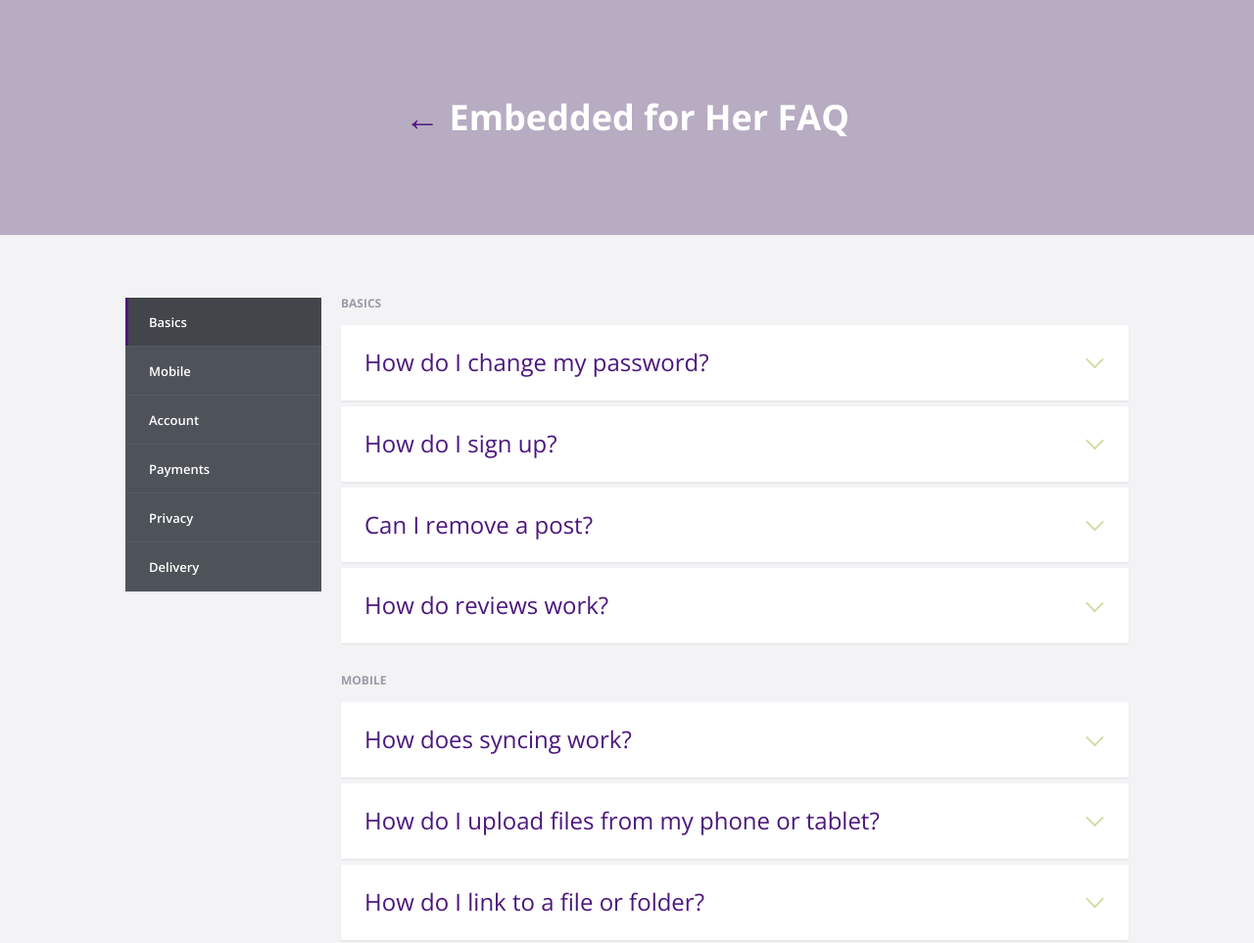
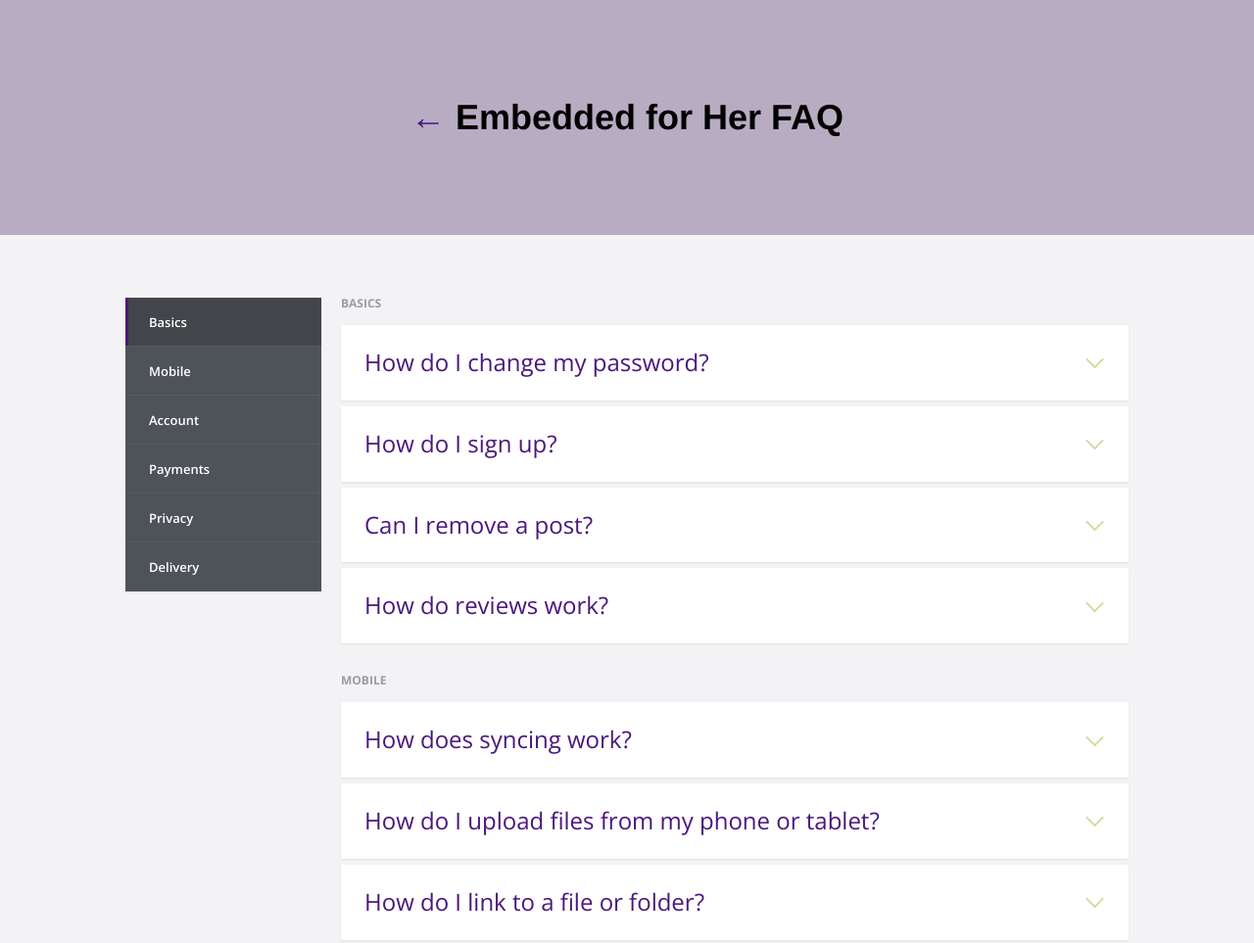
Before and after one commit to embedded-for-her/faq, a plain HTML site: page index.html in a window 1280 px wide. Shown: the top 963 px of the page at 98% size. Drawn offline with nearby package versions, Linux system fonts and the light colour scheme.

Commit message:
Made the heading more inline with the main website

```diff
--- a/css/style.css
+++ b/css/style.css
@@ -64,12 +64,13 @@ header {
   background-color: #B7ACC2;
 }
 header h1 {
-  color: #ffffff;
+  color: #000000;
   -webkit-font-smoothing: antialiased;
   -moz-osx-font-smoothing: grayscale;
   font-size: 20px;
   font-size: 1.75rem;
-  font-weight: 500;
+  font-weight: 700;
+  font-family: Montserrat,"Helvetica Neue",Helvetica,Arial,sans-serif;
 }
 @media only screen and (min-width: 1024px) {
   header {
```
